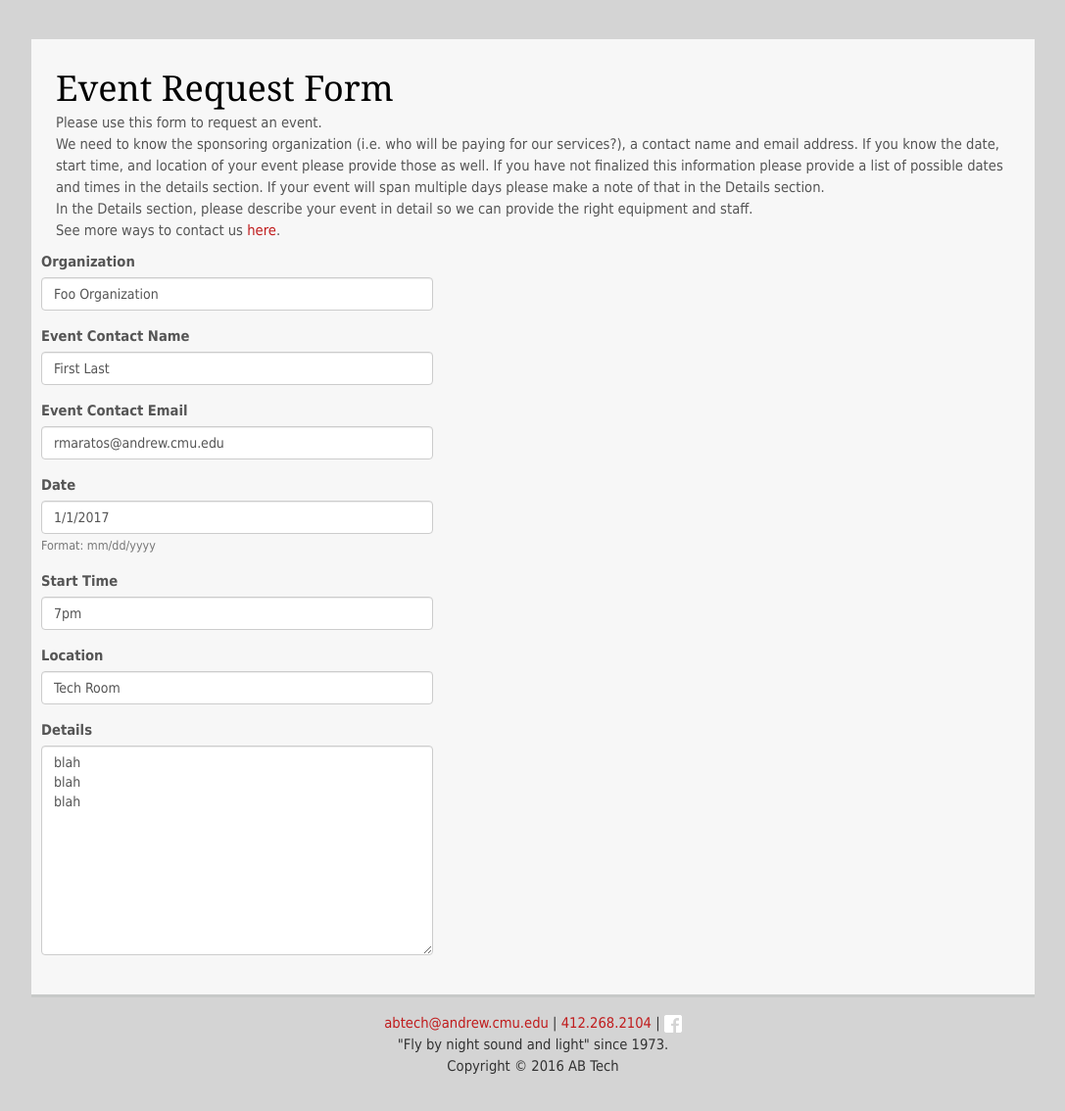
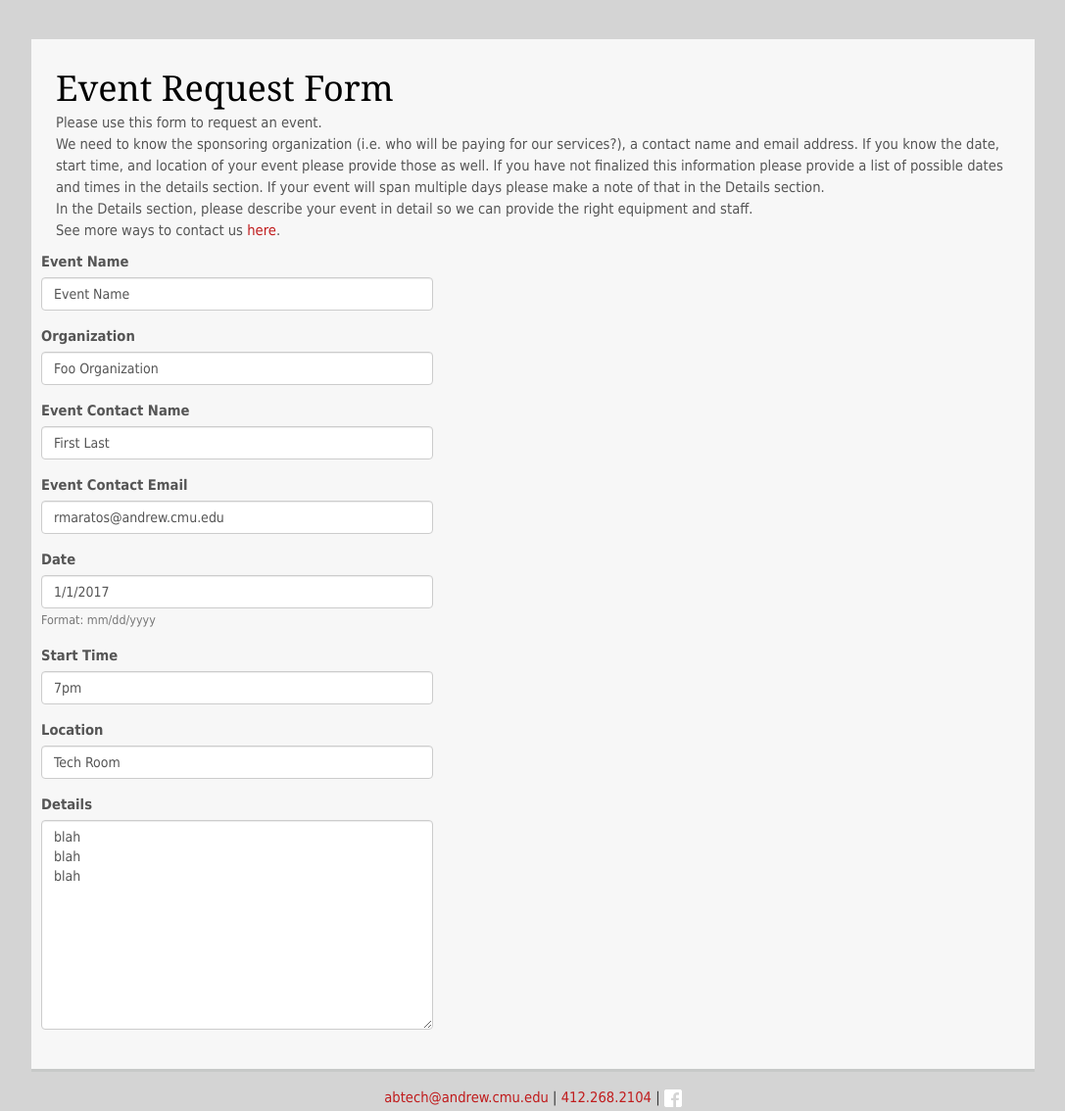
Before and after one commit to ABTech/abtech.org, a Django app: page /request in a window 1280 px wide. Shown: the part 51-1185 px from the top of the page at 98% size, without its empty margins (96-1183 px from the left). Run offline with Django 3.2, Linux system fonts and the light colour scheme; some libraries are stand-ins or nearby versions.

Commit message:
Add event name to event request form
Closes #55

```diff
--- a/templates/email/event.txt
+++ b/templates/email/event.txt
@@ -1,8 +1,9 @@
-{% autoescape off %}[AB Tech] Event Request | {{ organization }} {{ start_date|date:"SHORT_DATE_FORMAT" }}
+{% autoescape off %}[AB Tech] Request | {{ event_name }} {{ start_date|date:"SHORT_DATE_FORMAT" }}
 We have received for your event request.
 
 -------------------------------------------------------------------------------
 
+Event Name: {{ event_name }}
 Organization: {{ organization }}
 Event Contact: {{ contact }}
 Email: {{ email }}
--- a/templates/requested.html
+++ b/templates/requested.html
@@ -14,6 +14,7 @@ reasonable period of time, feel free to follow up with another email
 (we get a lot of requests and occasionally one will be misfiled).
 <br> <br>
 <pre>
+Event Name: {{ event_name }}
 Organization: {{ organization }}
 Event Contact: {{ contact }}
 Email: {{ email }}
--- a/website/forms.py
+++ b/website/forms.py
@@ -48,6 +48,7 @@ class JoinForm(forms.Form):
 class RequestForm(forms.Form):
     """Form for event request."""
 
+    event_name = forms.CharField(label='Event Name', max_length=50)
     organization = forms.CharField(label='Organization', max_length=50)
     contact = forms.CharField(label='Event Contact Name', max_length=50)
     email = forms.EmailField(label='Event Contact Email')
@@ -61,6 +62,7 @@ class RequestForm(forms.Form):
         captcha = CaptchaField()
 
     if settings.AUTOFILL:
+        event_name.initial = "Event Name"
         organization.initial = "Foo Organization"
         contact.initial = "First Last"
         email.initial = "rmaratos@andrew.cmu.edu"
```
